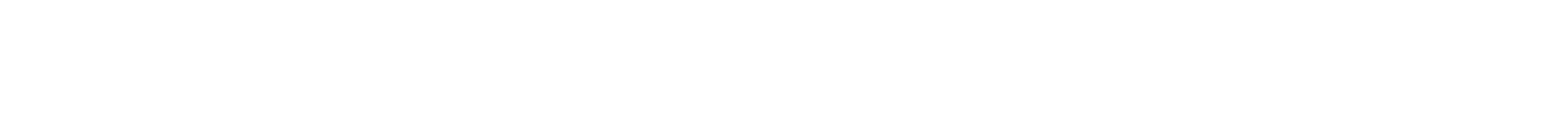
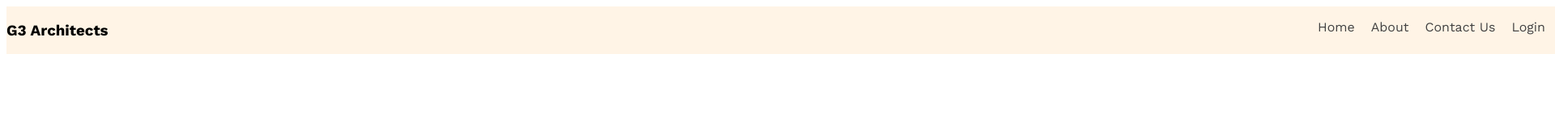
Before and after one commit to Taurat-kibria/g3-architects-website, a plain HTML site: page index.html in a window 1280 px wide. Shown: the whole page at 81% size, 1920 px wide, since content can reach past the window. Drawn offline with nearby package versions, Linux system fonts and the light colour scheme.

Commit message:
nav bar added

```diff
--- a/index.html
+++ b/index.html
@@ -1,14 +1,26 @@
 <!DOCTYPE html>
 <html lang="en">
+
 <head>
     <meta charset="UTF-8">
     <meta name="viewport" content="width=device-width, initial-scale=1.0">
     <title>g-3 architects</title>
     <link rel="stylesheet" href="style.css">
 </head>
-<body>
-    <header>
 
+<body class="work-sans-fonts">
+    <header class="header flex_items bg_1">
+
+        <nav class="flex_items nav_container">
+            <h3>G3 Architects</h3>
+            <ul class="flex_items ">
+
+                <li><a href="" class="nav_link dark_2">Home</a></li>
+                <li><a href="" class="nav_link dark_2">About</a></li>
+                <li><a href="" class="nav_link dark_2">Contact Us </a></li>
+                <li><a href="" class="nav_link dark_2">Login</a></li>
+            </ul>
+        </nav>
     </header>
     <main>
 
@@ -17,4 +29,5 @@
 
     </footer>
 </body>
+
 </html>
--- a/style.css
+++ b/style.css
@@ -0,0 +1,66 @@
+/* adding fonts */
+@import url('https://fonts.googleapis.com/css2?family=Work+Sans:ital,wght@0,100..900;1,100..900&display=swap');
+
+
+.work-sans-fonts {
+  font-family: "Work Sans", sans-serif;
+  font-optical-sizing: auto;
+  font-weight: 400;
+  font-style: normal;
+}
+
+
+
+header{
+    width: 1920px;
+    margin: 0 auto;
+}
+
+/* flexing items */
+
+.flex_items{
+    display: flex;
+}
+
+/* color configuration */
+
+
+.dark_1{
+    color: #131313;
+}
+
+.dark_2{
+    color: #424242;
+}
+
+.dark_3{
+    color: #727272;
+}
+
+
+/* back ground color */
+
+
+.bg_1{
+    background-color: rgba(255, 144, 14, 0.1);
+}
+
+
+/* navbar design */
+
+li{
+    list-style: none;
+}
+
+
+.nav_link{
+    list-style: none;
+    text-decoration: none;
+    margin-right: 20px;
+
+}
+.nav_container{
+    width: 100%;
+    justify-content: space-between;
+
+}
```
